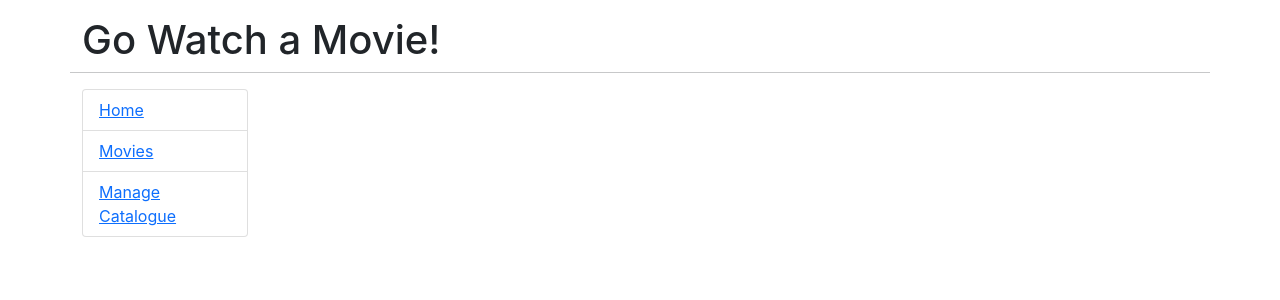
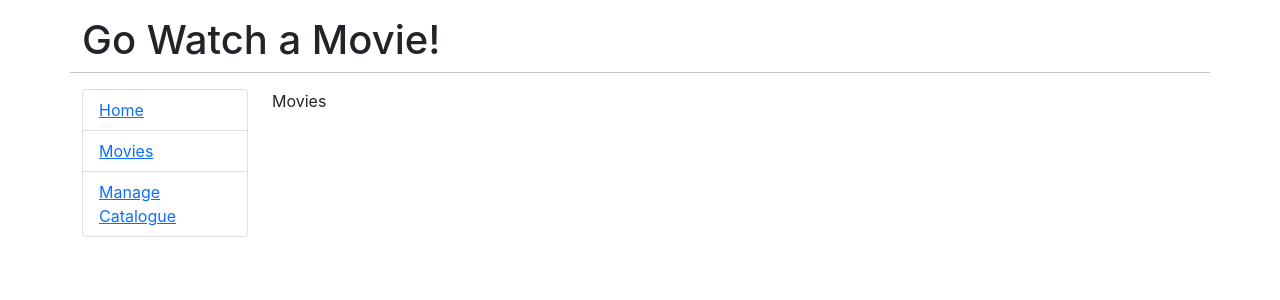
Before and after one commit to ViniciusGranado/_studies_Go, a React (Create React App) app in the folder web-project/frontend/: page /movies in a window 1280 px wide. Shown: the top 300 px of the page. Built offline with nearby package versions, Linux system fonts and the light colour scheme.

Commit message:
Added inital Pages components

```diff
--- a/web-project/frontend/package.json
+++ b/web-project/frontend/package.json
@@ -14,6 +14,7 @@
     "eslint-plugin-jsx-a11y": "^6.5.1",
     "react": "^18.0.0",
     "react-dom": "^18.0.0",
+    "react-router-dom": "^6.3.0",
     "react-scripts": "5.0.0",
     "typescript": "^4.6.3",
     "web-vitals": "^2.1.4"
--- a/web-project/frontend/src/App.tsx
+++ b/web-project/frontend/src/App.tsx
@@ -1,5 +1,11 @@
+import { BrowserRouter as Router, Link, Route, Routes } from 'react-router-dom';
+import { Admin } from './pages/Admin/Admin';
+import { Home } from './pages/Home/Home';
+import { Movies } from './pages/Movies/Movies';
+
 function App() {
   return (
+    <Router>
       <div className='container'>
         <div className='row'>
           <h1 className='mt-3'>Go Watch a Movie!</h1>
@@ -11,21 +17,28 @@ function App() {
             <nav>
               <ul className='list-group'>
                 <li className='list-group-item'>
-                <a href='/'>Home</a>
+                  <Link to='/'>Home</Link>
                 </li>
                 <li className='list-group-item'>
-                <a href='/movies'>Movies</a>
+                  <Link to='/movies'>Movies</Link>
                 </li>
                 <li className='list-group-item'>
-                <a href='/admin'>Manage Catalogue</a>
+                  <Link to='/admin'>Manage Catalogue</Link>
                 </li>
               </ul>
             </nav>
           </div>
 
-        <div className='col-md-10'></div>
+          <div className='col-md-10'>
+            <Routes>
+              <Route path='/movies' element={<Movies />} />
+              <Route path='/admin' element={<Admin />} />
+              <Route path='/' element={<Home />} />
+            </Routes>
           </div>
         </div>
+      </div>
+    </Router>
   );
 }
 
--- /dev/null
+++ b/web-project/frontend/src/pages/Admin/Admin.tsx
@@ -0,0 +1,5 @@
+export const Admin = () => {
+  return (
+    <div>Admin</div>
+  );
+}
--- /dev/null
+++ b/web-project/frontend/src/pages/Home/Home.tsx
@@ -0,0 +1,5 @@
+export const Home = () => {
+  return (
+    <div>Home</div>
+  );
+}
--- /dev/null
+++ b/web-project/frontend/src/pages/Movies/Movies.tsx
@@ -0,0 +1,5 @@
+export const Movies = () => {
+  return (
+    <div>Movies</div>
+  );
+}
```
Also changed, not shown: 1 other file (tests, documents, lock files or other folders). Lines whose indentation alone changed are shown as unchanged.
